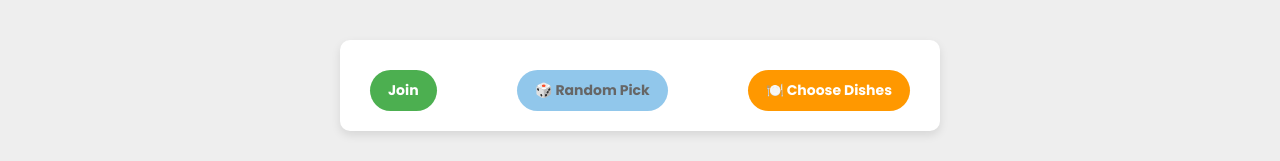
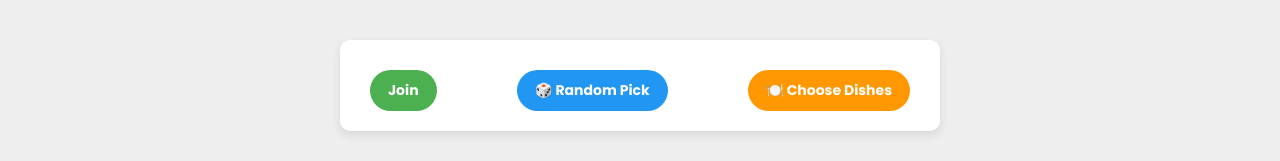
Before and after one commit to gokulr123/EventManager, a React (Create React App) app in the folder frontend/: page /event/1 in a window 1280 px wide. Shown: the part 531-692 px from the top of the page. Built offline with nearby package versions, Linux system fonts and the light colour scheme; no server answers; sample sign-in values are in the browser's storage.

Commit message:
random pick logic updated

```diff
--- a/frontend/src/components/EventActionpanel/EventActionpanel.js
+++ b/frontend/src/components/EventActionpanel/EventActionpanel.js
@@ -17,8 +17,11 @@ const EventActionPanel = ({eventId,eventData,participants, setShowRandomCleanupC
   const [showModal, setShowModal] = useState(false);
   const [currentUserId, setCurrentUserId] = useState(null);
   const [loading, setLoading] = useState(false);
+  const [admin,setAdmin] =useState(null);
   useEffect(() => {
     const user = getCurrentUser();
+    setAdmin(user)
+    console.log(user)
     if (user) {
       setCurrentUserId(user.id);
       const isParticipant = eventData?.participants?.some(
@@ -81,9 +84,13 @@ const EventActionPanel = ({eventId,eventData,participants, setShowRandomCleanupC
         {hasJoined ? "Joined" : "Join"}
       </button>
 
-      <button  className={`btn center-btn ${!hasJoined ? "disabled" : ""}`} disabled={!hasJoined} onClick={() => {setShowModal(true);}}>
-        🎲 Random Pick
-      </button>
+      <button
+  className={`btn center-btn ${admin?.isAdmin? "" : "disabled"}`}
+  disabled={!admin?.isAdmin}
+  onClick={() => setShowModal(true)}
+>
+  🎲 Random Pick
+</button>
 
       <button className="btn dish-btn" onClick={handleDishClick}>🍽️ Choose Dishes</button>
 
--- a/frontend/src/components/LiveEvent/LiveEvent.js
+++ b/frontend/src/components/LiveEvent/LiveEvent.js
@@ -60,14 +60,15 @@ function LiveEvent() {
       setModal({ isOpen: true, message: "You have already joined this event!" });
       return;
     }
-    try {
-      await axios.post(`/api/events/${eventId}/join`);
-      socket.emit('join-event-room', eventId);
-      navigate(`/event/${eventId}`)
-    } catch (error) {
-      console.error('Join error:', error);
-      setModal({ isOpen: true, message: error.response?.data?.message || 'Something went wrong' });
-    }
+     navigate(`/event/${eventId}`);
+    // try {
+    //   await axios.post(`/api/events/${eventId}/join`);
+    //   socket.emit('join-event-room', eventId);
+    //   navigate(`/event/${eventId}`)
+    // } catch (error) {
+    //   console.error('Join error:', error);
+    //   setModal({ isOpen: true, message: error.response?.data?.message || 'Something went wrong' });
+    // }
 
   };
   const closeModal = () => setModal({ isOpen: false, message: "" });
```
Also changed, not shown: 2 other files (tests, documents, lock files or other folders).
